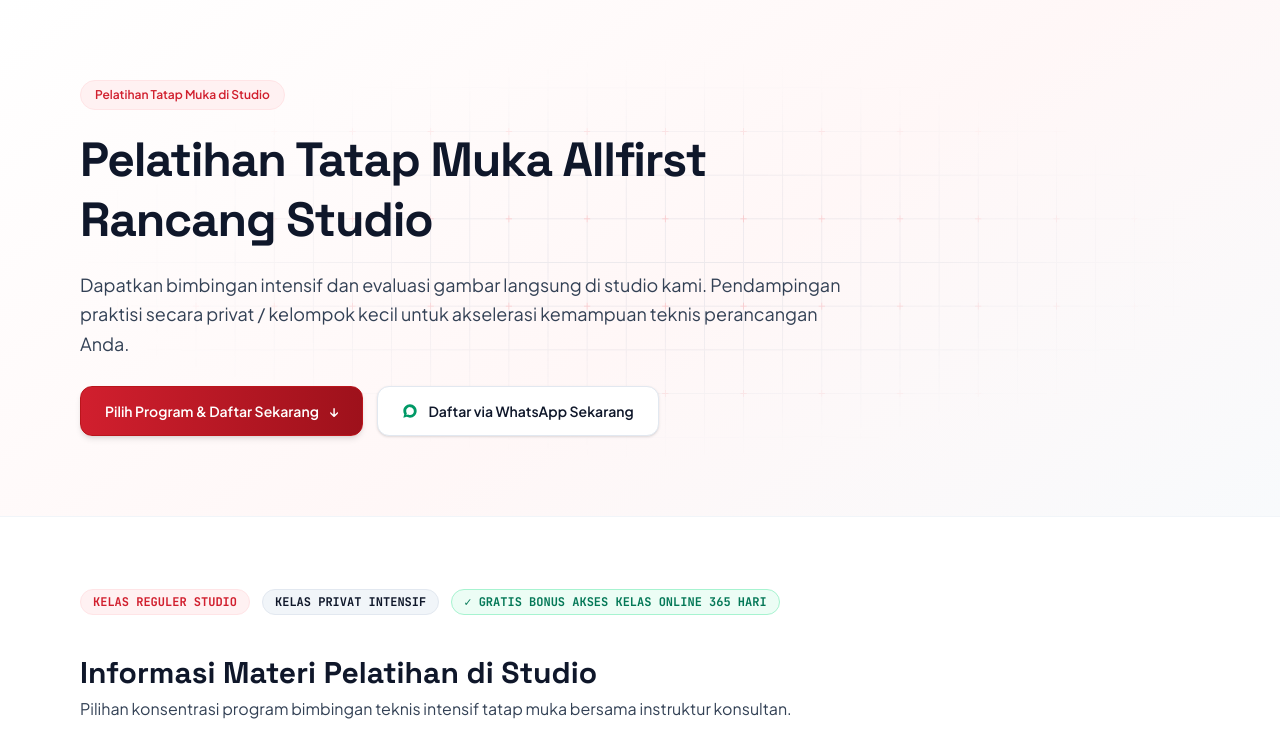
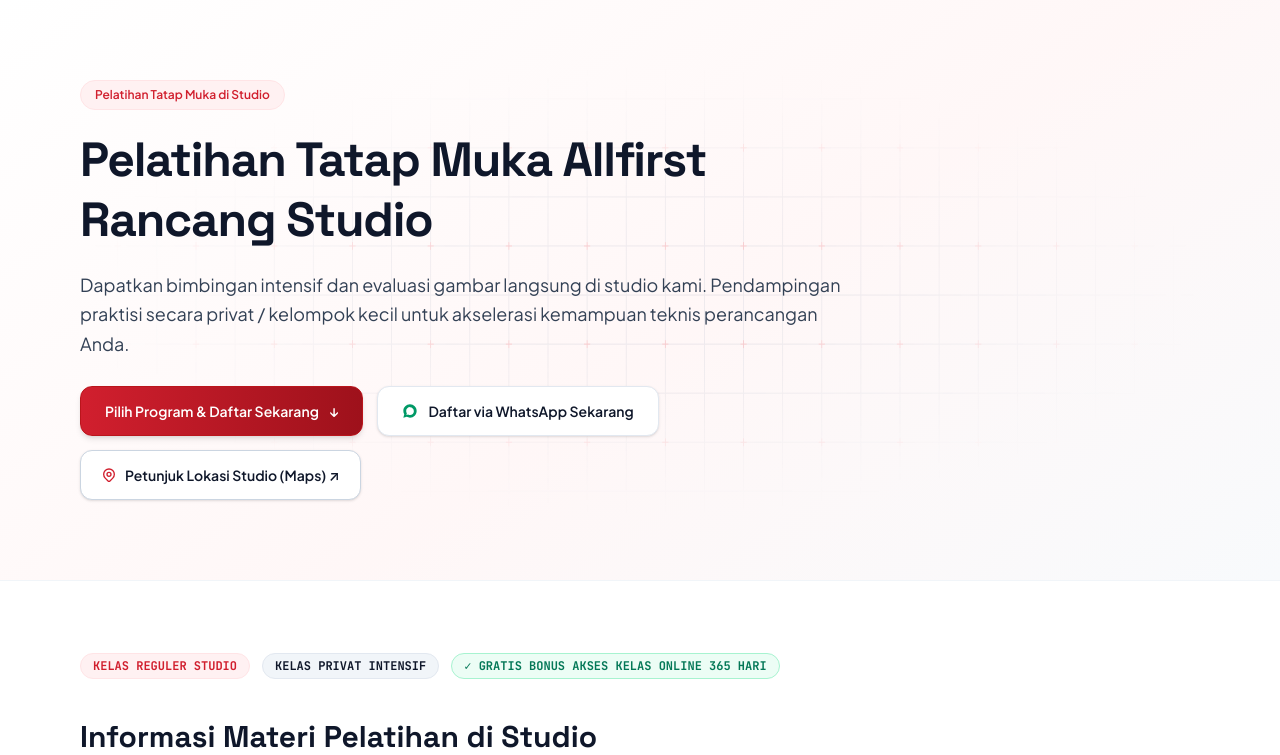
Before and after one commit to muhawwal-git/allfirst-rancang-studio, a Laravel app: page /kelas-offline in a window 1280 px wide. Shown: the part 81-836 px from the top of the page. Run offline with Laravel 12, Linux system fonts and the light colour scheme; data comes from the database, SQL or seed files in the repository; style sheets or scripts are compiled from the project's sources.

Commit message:
feat: pasang link Instagram resmi @allfirst.id dan Google Maps lokasi studio di footer dan halaman offline

```diff
--- a/resources/views/layouts/footer.blade.php
+++ b/resources/views/layouts/footer.blade.php
@@ -14,6 +14,30 @@
                 <p class="text-sm text-[#94A3B8] leading-relaxed">
                     Studio Pelatihan Allfirst Rancang Studio &middot; Layanan Pelatihan Software CAD, BIM, &amp; 3D Modeling Arsitektur &middot; Bimbingan Online Mandiri &amp; Tatap Muka Studio
                 </p>
+
+                <!-- Social Media & Maps Links -->
+                <div class="flex flex-wrap items-center gap-3 pt-1">
+                    <a href="https://www.instagram.com/allfirst.id?fqnt=cnR1Z2h5cW5iNHYy"
+                       target="_blank"
+                       rel="noopener"
+                       class="inline-flex items-center gap-2 px-3 py-1.5 rounded-lg bg-white/5 hover:bg-white/10 text-xs font-semibold text-[#CBD5E1] hover:text-white border border-white/10 transition-colors">
+                        <svg class="w-4 h-4 text-[#E1306C]" fill="currentColor" viewBox="0 0 24 24">
+                            <path d="M12 2.163c3.204 0 3.584.012 4.85.07 3.252.148 4.771 1.691 4.919 4.919.058 1.265.069 1.645.069 4.849 0 3.205-.012 3.584-.069 4.849-.149 3.225-1.664 4.771-4.919 4.919-1.266.058-1.644.07-4.85.07-3.204 0-3.584-.012-4.849-.07-3.26-.149-4.771-1.699-4.919-4.92-.058-1.265-.07-1.644-.07-4.849 0-3.204.013-3.583.07-4.849.149-3.227 1.664-4.771 4.919-4.919 1.266-.057 1.645-.069 4.849-.069zm0-2.163c-3.259 0-3.667.014-4.947.072-4.358.2-6.78 2.618-6.98 6.98-.059 1.281-.073 1.689-.073 4.948 0 3.259.014 3.668.072 4.948.2 4.358 2.618 6.78 6.98 6.98 1.281.058 1.689.072 4.948.072 3.259 0 3.668-.014 4.948-.072 4.354-.2 6.782-2.618 6.979-6.98.059-1.28.073-1.689.073-4.948 0-3.259-.014-3.667-.072-4.947-.196-4.354-2.617-6.78-6.979-6.98-1.281-.059-1.69-.073-4.949-.073zm0 5.838c-3.403 0-6.162 2.759-6.162 6.162s2.759 6.163 6.162 6.163 6.162-2.759 6.162-6.163c0-3.403-2.759-6.162-6.162-6.162zm0 10.162c-2.209 0-4-1.79-4-4 0-2.209 1.791-4 4-4s4 1.791 4 4c0 2.21-1.791 4-4 4zm6.406-11.845c-.796 0-1.441.645-1.441 1.44s.645 1.44 1.441 1.44c.795 0 1.439-.645 1.439-1.44s-.644-1.44-1.439-1.44z"/>
+                        </svg>
+                        <span>@allfirst.id</span>
+                    </a>
+
+                    <a href="https://maps.app.goo.gl/T1YSXMVx7mrEcEq4A?g_st=iw"
+                       target="_blank"
+                       rel="noopener"
+                       class="inline-flex items-center gap-2 px-3 py-1.5 rounded-lg bg-white/5 hover:bg-white/10 text-xs font-semibold text-[#CBD5E1] hover:text-white border border-white/10 transition-colors">
+                        <svg class="w-4 h-4 text-[#D11F2E]" fill="none" viewBox="0 0 24 24" stroke="currentColor" stroke-width="2">
+                            <path stroke-linecap="round" stroke-linejoin="round" d="M17.657 16.657L13.414 20.9a1.998 1.998 0 01-2.827 0l-4.244-4.243a8 8 0 1111.314 0z" />
+                            <path stroke-linecap="round" stroke-linejoin="round" d="M15 11a3 3 0 11-6 0 3 3 0 016 0z" />
+                        </svg>
+                        <span>Lokasi Studio (Google Maps)</span>
+                    </a>
+                </div>
             </div>
 
             <!-- Quick Links -->
--- a/resources/views/pages/offline.blade.php
+++ b/resources/views/pages/offline.blade.php
@@ -42,6 +42,17 @@
                             <path d="M12.031 6.172c-3.181 0-5.767 2.586-5.768 5.766-.001 1.298.38 2.27 1.019 3.287l-.711 2.598 2.669-.699c.969.54 1.771.83 2.791.83h.002c3.18 0 5.767-2.586 5.768-5.766 0-3.18-2.587-5.766-5.77-5.766zm9.969 5.766c0 5.514-4.486 10-10 10-1.761 0-3.411-.46-4.854-1.266l-5.146 1.346 1.371-5.012c-.896-1.492-1.371-3.21-1.371-5.068 0-5.514 4.486-10 10-10s10 4.486 10 10z"/>
                         </svg>
                         <span>Daftar via WhatsApp Sekarang</span>
+                    </a>
+
+                    <a href="https://maps.app.goo.gl/T1YSXMVx7mrEcEq4A?g_st=iw"
+                       target="_blank"
+                       rel="noopener"
+                       class="inline-flex items-center gap-2 px-5 py-3.5 rounded-xl text-sm font-semibold text-[#0F172A] bg-white border border-[#CBD5E1] hover:bg-slate-50 shadow-sm transition-all">
+                        <svg class="w-4 h-4 text-[#D11F2E]" fill="none" viewBox="0 0 24 24" stroke="currentColor" stroke-width="2">
+                            <path stroke-linecap="round" stroke-linejoin="round" d="M17.657 16.657L13.414 20.9a1.998 1.998 0 01-2.827 0l-4.244-4.243a8 8 0 1111.314 0z" />
+                            <path stroke-linecap="round" stroke-linejoin="round" d="M15 11a3 3 0 11-6 0 3 3 0 016 0z" />
+                        </svg>
+                        <span>Petunjuk Lokasi Studio (Maps) &nearr;</span>
                     </a>
                 </div>
             </div>
```
